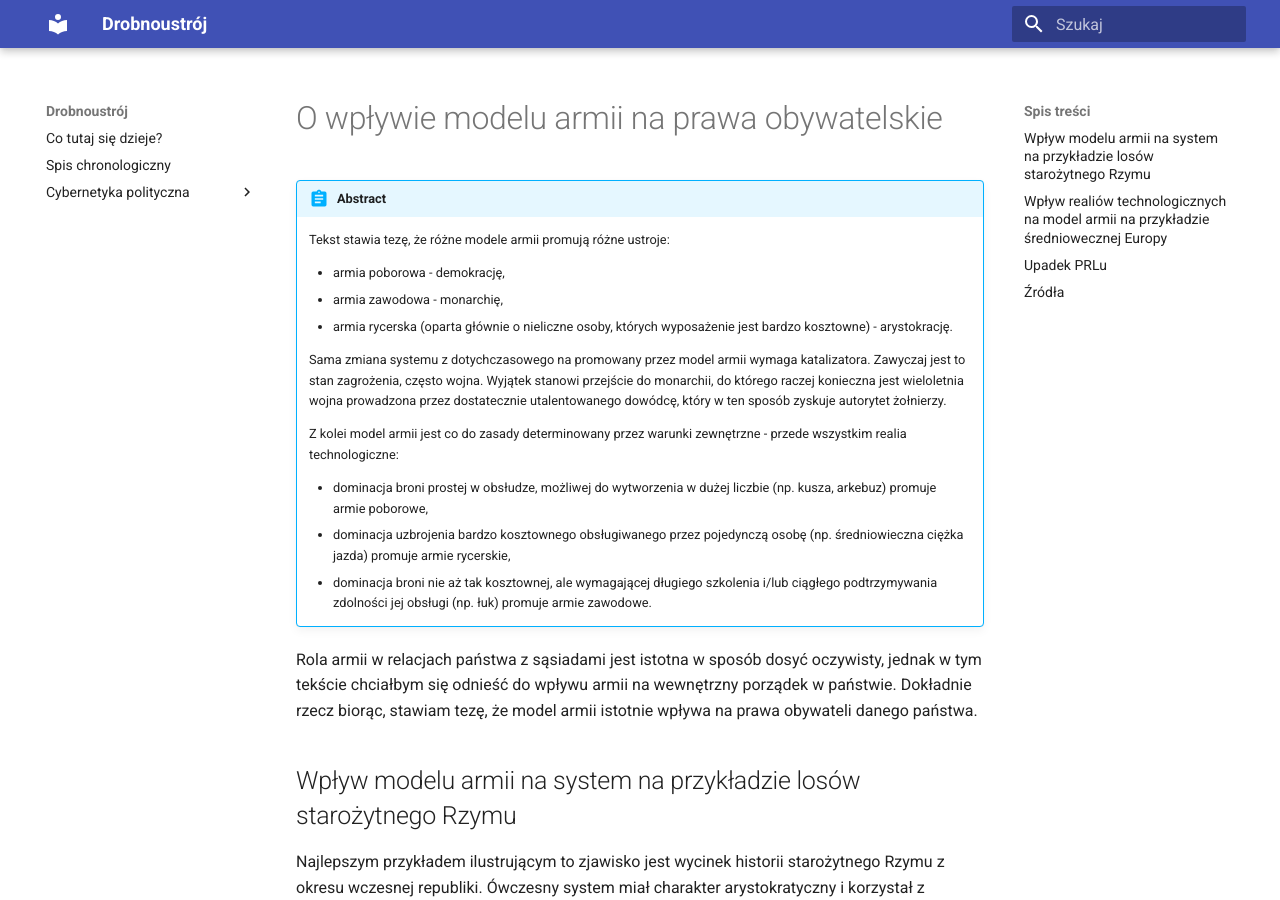
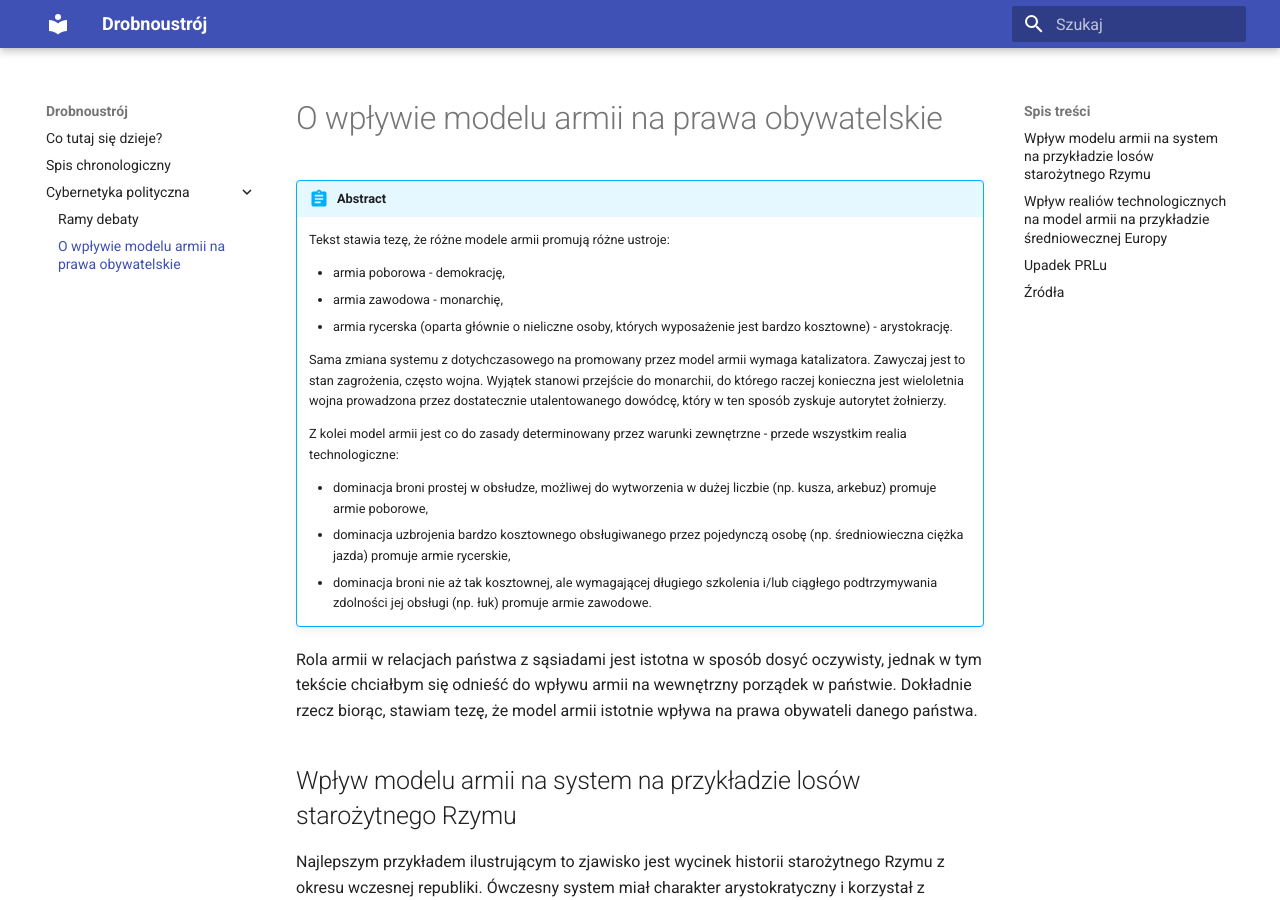
Before and after one commit to kodziarz/drobnoustroj, an MkDocs documentation site: the page built from docs/cybernetyka/o-wplywie-modelu-armii-na-prawa-obywatelskie.md, in a window 1280 px wide and 900 px high. Built offline with MkDocs 1.6.1 and Material for MkDocs 9.7.7, drawn with Linux system fonts in a browser that asks for light colours.

Commit message:
dodanie wpływu modelu armii na prawa obywatelskie do menu

```diff
--- a/mkdocs.yml
+++ b/mkdocs.yml
@@ -11,6 +11,7 @@ nav:
   - Spis chronologiczny: spis-chronologiczny.md
   - Cybernetyka polityczna:
       - Ramy debaty: ramy-debaty.md
+      - O wpływie modelu armii na prawa obywatelskie: cybernetyka/o-wplywie-modelu-armii-na-prawa-obywatelskie.md
 
 markdown_extensions:
   - admonition
```
